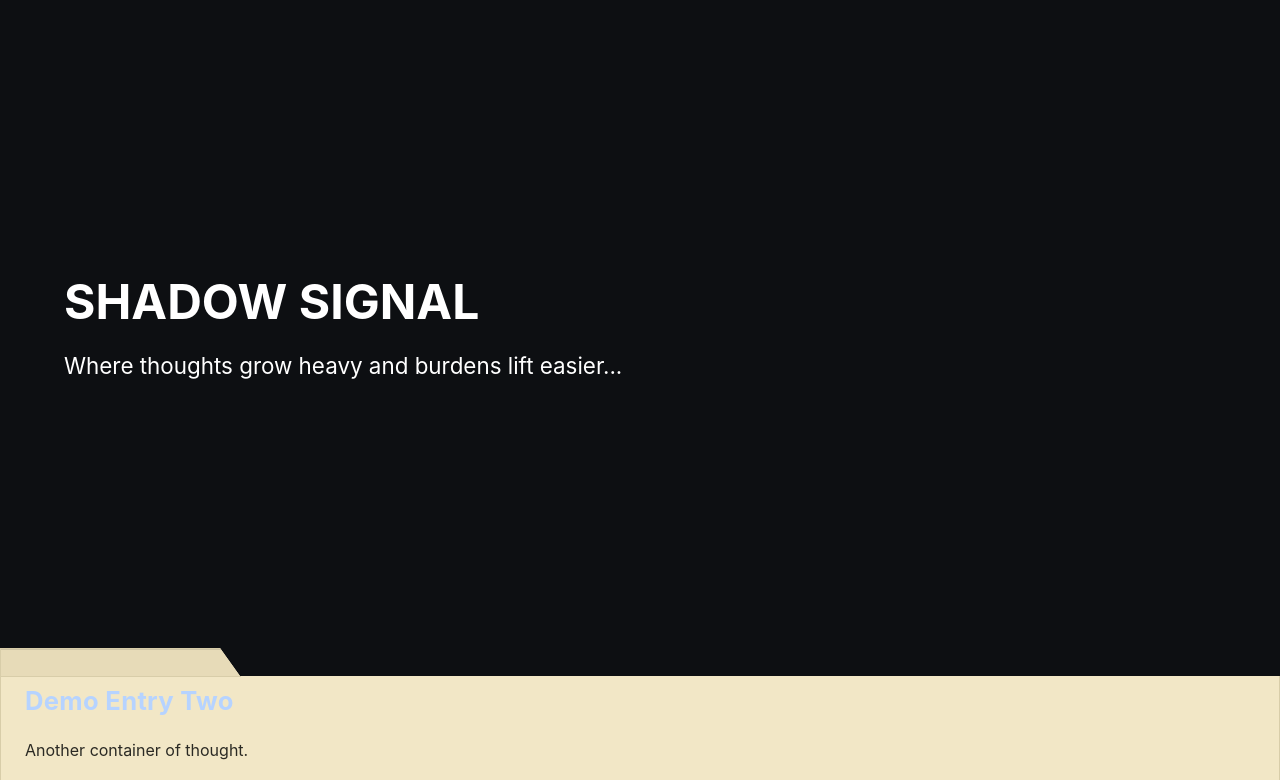
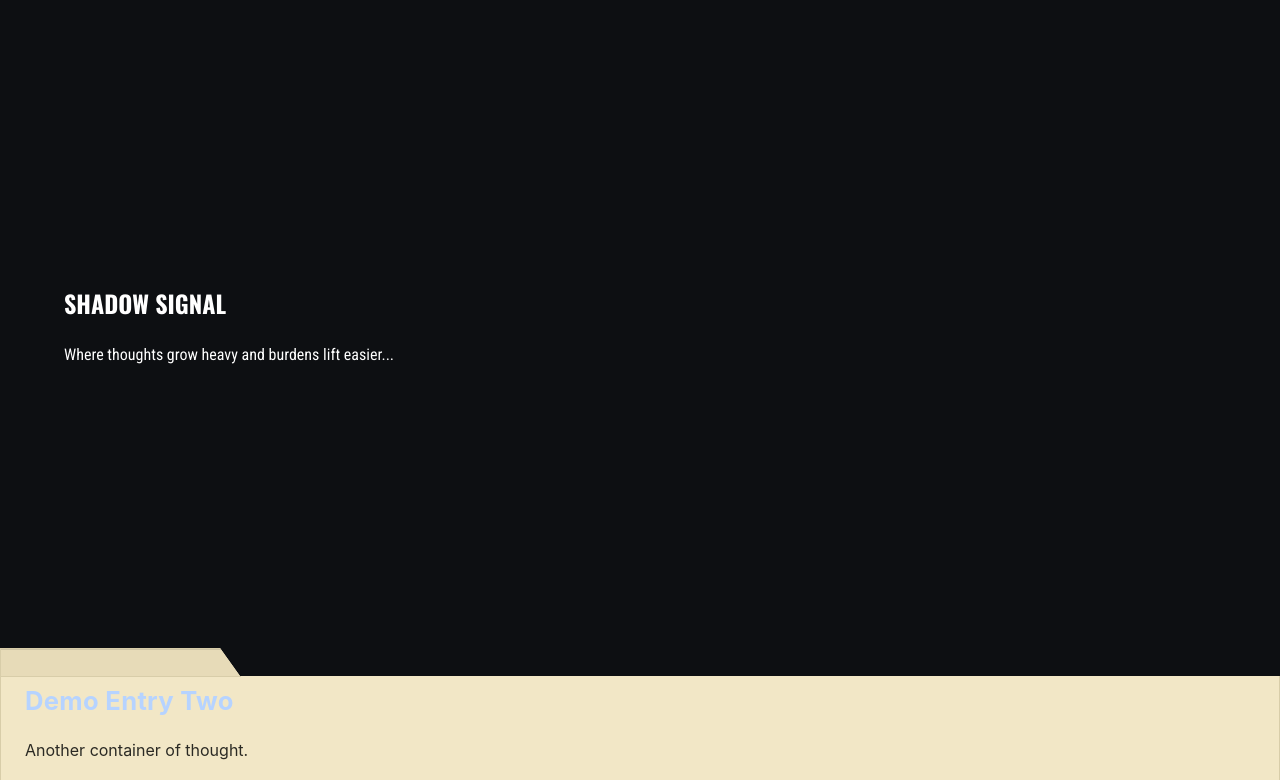
Before and after one commit to shadow-signal/shadow-signal.github.io, a Jekyll site: the page built from index.html, in a window 1280 px wide. Shown: the top 780 px of the page. Built offline with Jekyll 4.4.1, drawn with Linux system fonts in a browser that asks for light colours; the list of posts is cut into pages by our own code; grey boxes are pictures that could not be loaded.

Commit message:
updated hero css fonts

```diff
--- a/assets/css/main.css
+++ b/assets/css/main.css
@@ -56,12 +56,10 @@ a{color:#b6d3ff;text-decoration:none} a:hover{text-decoration:underline}
   max-width: 70%;
 }
 .hero-title {
-  font-size: 3rem;
-  margin: 0 0 0.5rem 0;
+  font-family: 'Oswald', sans-serif;
 }
 .hero-tagline {
-  font-size: 1.4rem;
-  margin: 0;
+  font-family: 'Roboto Condensed', sans-serif;
 }
 
 /* WEATHER BACKGROUND STATES */
```
